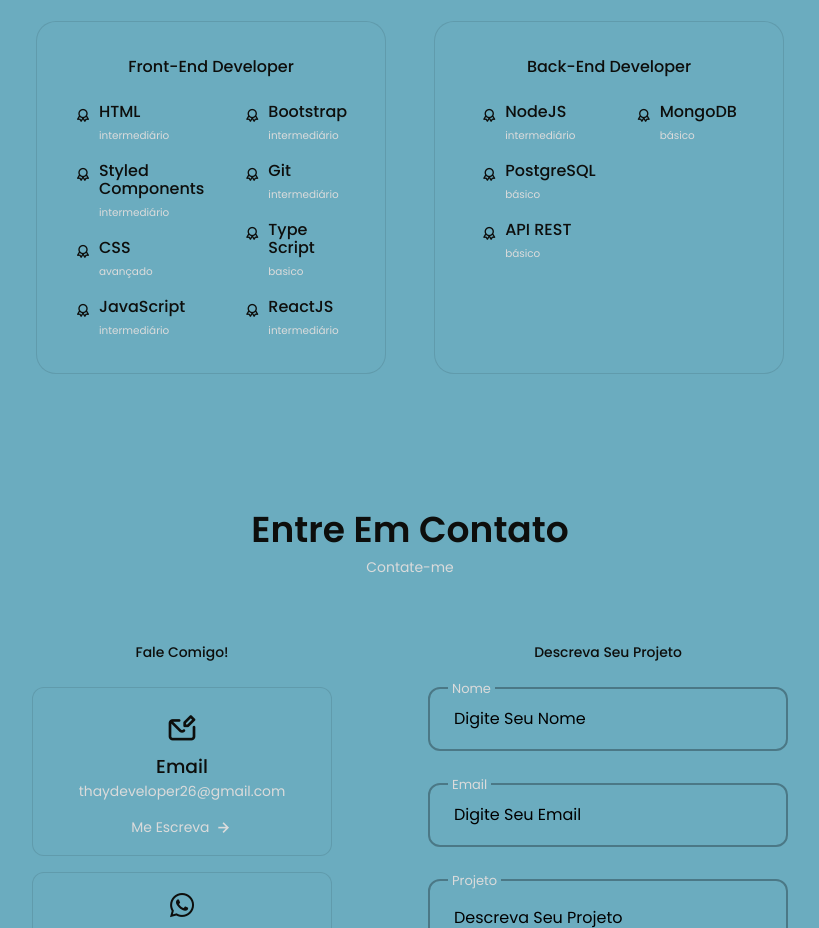
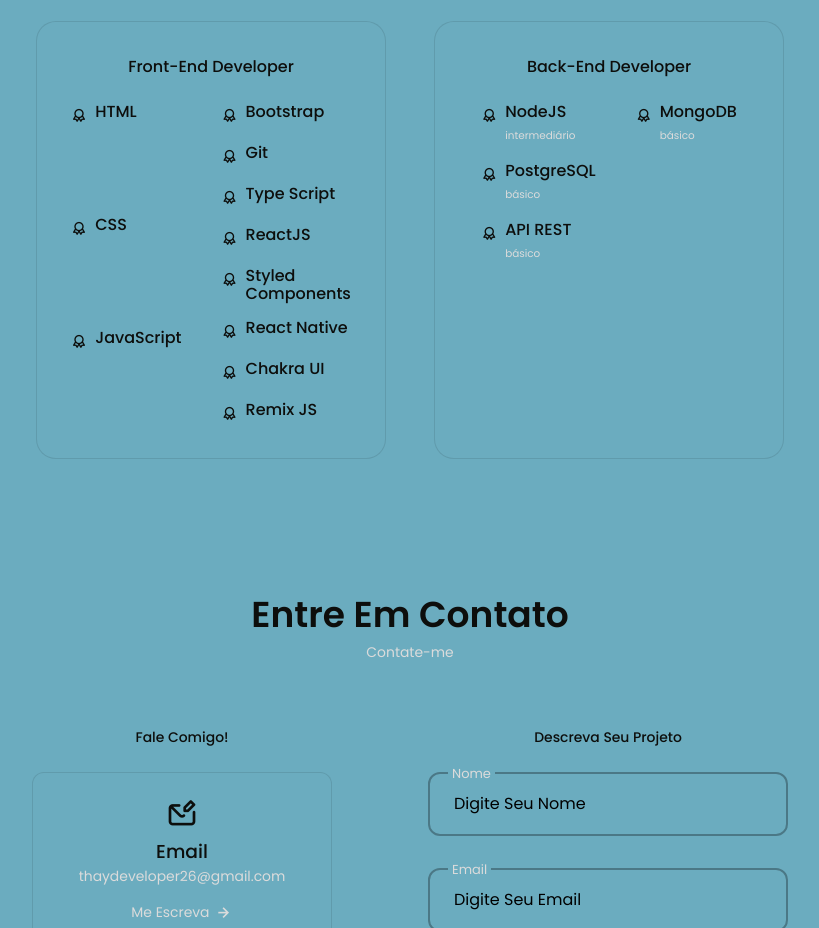
Before and after one commit to thayDeveloper/portfolio, a React (Vite) app: page / in a window 1280 px wide. Shown: the part 1680-2608 px from the top of the page, without its empty margins (230-1049 px from the left). Built offline with nearby package versions, Linux system fonts and the light colour scheme.

Commit message:
update from skills

```diff
--- a/src/components/skills/FrontEnd.jsx
+++ b/src/components/skills/FrontEnd.jsx
@@ -10,22 +10,13 @@ const FrontEnd = () => {
             <i class="uil uil-award"></i>
             <div>
               <h3 className="skills__name">HTML</h3>
-              <span className="skills__level">intermediário</span>
             </div>
           </div>
-          <div className="skills__data">
-            <i class="uil uil-award"></i>
-            <div>
-              <h3 className="skills__name">Styled Components</h3>
-              <span className="skills__level">intermediário</span>
-            </div>
-          </div>
+
           <div className="skills__data">
             <i class="uil uil-award"></i>
             <div>
               <h3 className="skills__name">CSS</h3>
-
-              <span className="skills__level">avançado</span>
             </div>
           </div>
 
@@ -33,7 +24,6 @@ const FrontEnd = () => {
             <i class="uil uil-award"></i>
             <div>
               <h3 className="skills__name">JavaScript</h3>
-              <span className="skills__level">intermediário</span>
             </div>
           </div>
         </div>
@@ -43,7 +33,6 @@ const FrontEnd = () => {
             <i class="uil uil-award"></i>
             <div>
               <h3 className="skills__name">Bootstrap</h3>
-              <span className="skills__level">intermediário</span>
             </div>
           </div>
 
@@ -51,7 +40,6 @@ const FrontEnd = () => {
             <i class="uil uil-award"></i>
             <div>
               <h3 className="skills__name">Git</h3>
-              <span className="skills__level">intermediário</span>
             </div>
           </div>
 
@@ -59,7 +47,6 @@ const FrontEnd = () => {
             <i class="uil uil-award"></i>
             <div>
               <h3 className="skills__name">Type Script</h3>
-              <span className="skills__level">basico</span>
             </div>
           </div>
 
@@ -67,7 +54,32 @@ const FrontEnd = () => {
             <i class="uil uil-award"></i>
             <div>
               <h3 className="skills__name">ReactJS</h3>
-              <span className="skills__level">intermediário</span>
+            </div>
+          </div>
+          <div className="skills__data">
+            <i class="uil uil-award"></i>
+            <div>
+              <h3 className="skills__name">Styled Components</h3>
+            </div>
+          </div>
+
+          <div className="skills__data">
+            <i class="uil uil-award"></i>
+            <div>
+              <h3 className="skills__name">React Native</h3>
+            </div>
+          </div>
+          <div className="skills__data">
+            <i class="uil uil-award"></i>
+            <div>
+              <h3 className="skills__name">Chakra UI</h3>
+            </div>
+          </div>
+
+          <div className="skills__data">
+            <i class="uil uil-award"></i>
+            <div>
+              <h3 className="skills__name">Remix JS</h3>
             </div>
           </div>
         </div>
```
